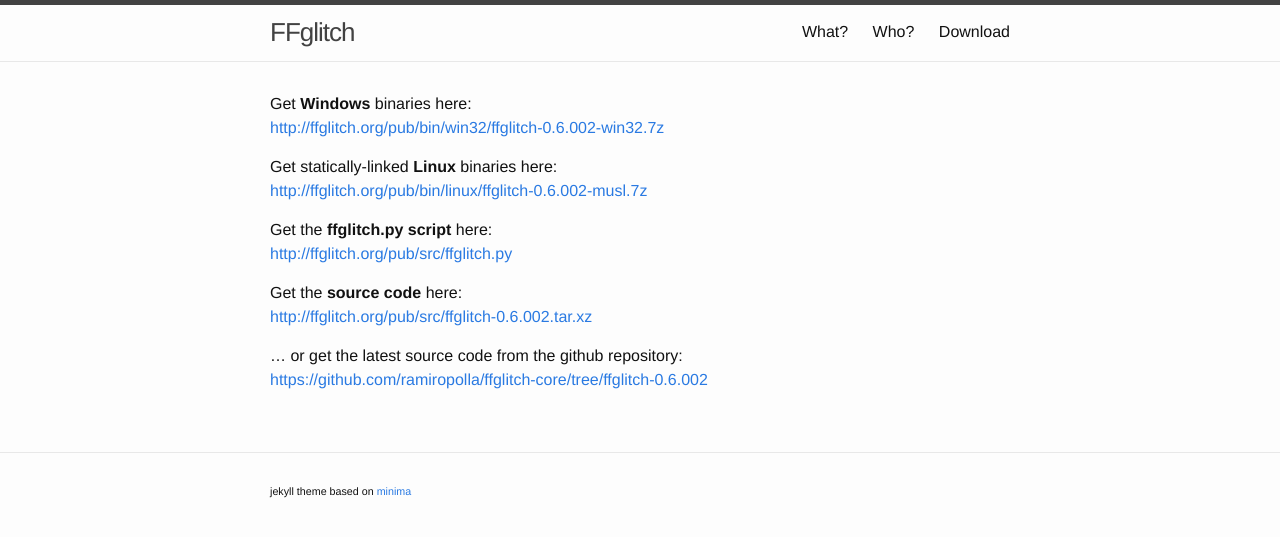
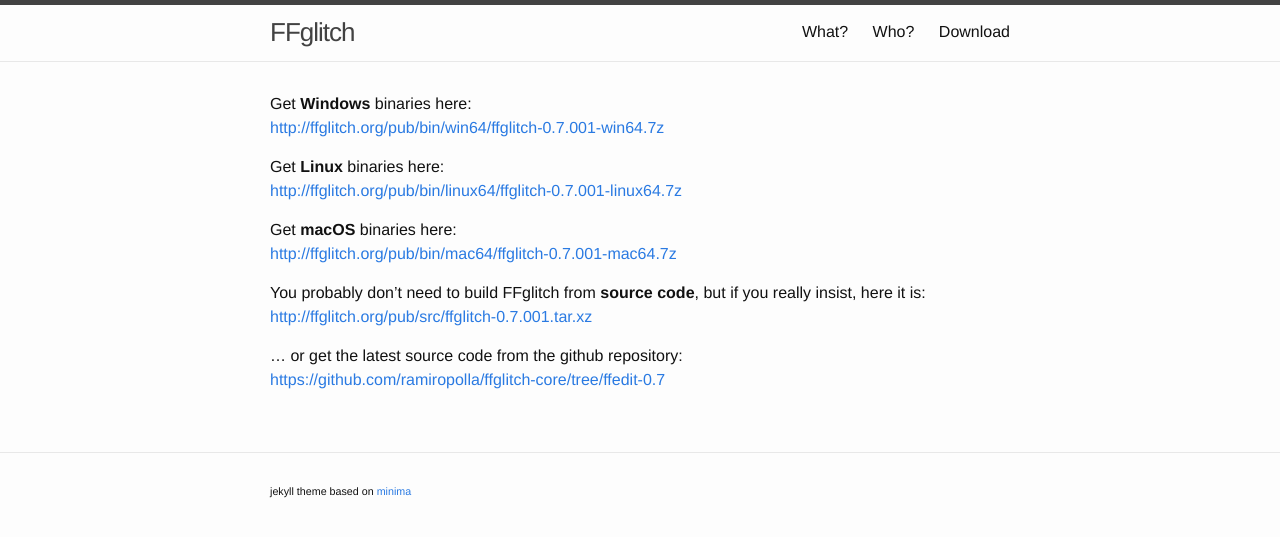
Before and after one commit to ramiropolla/ffglitch.org, a Jekyll site: the page built from download.md, in a window 1280 px wide. Shown: the top 537 px of the page. Built offline with Jekyll 4.4.1, drawn with Linux system fonts in a browser that asks for light colours.

```diff
--- a/download.md
+++ b/download.md
@@ -6,20 +6,21 @@ permalink: /download/
 
 Get **Windows** binaries here:
 <br />
-[http://ffglitch.org/pub/bin/win32/ffglitch-0.6.002-win32.7z](http://ffglitch.org/pub/bin/win32/ffglitch-0.6.002-win32.7z)
+[http://ffglitch.org/pub/bin/win64/ffglitch-0.7.001-win64.7z](http://ffglitch.org/pub/bin/win64/ffglitch-0.7.001-win64.7z)
 
-Get statically-linked **Linux** binaries here:
+Get **Linux** binaries here:
 <br />
-[http://ffglitch.org/pub/bin/linux/ffglitch-0.6.002-musl.7z](http://ffglitch.org/pub/bin/linux/ffglitch-0.6.002-musl.7z)
+[http://ffglitch.org/pub/bin/linux64/ffglitch-0.7.001-linux64.7z](http://ffglitch.org/pub/bin/linux64/ffglitch-0.7.001-linux64.7z)
 
-Get the **ffglitch.py script** here:
+Get **macOS** binaries here:
 <br />
-[http://ffglitch.org/pub/src/ffglitch.py](http://ffglitch.org/pub/src/ffglitch.py)
+[http://ffglitch.org/pub/bin/mac64/ffglitch-0.7.001-mac64.7z](http://ffglitch.org/pub/bin/mac64/ffglitch-0.7.001-mac64.7z)
 
-Get the **source code** here:
+You probably don't need to build FFglitch from **source code**,
+but if you really insist, here it is:
 <br />
-[http://ffglitch.org/pub/src/ffglitch-0.6.002.tar.xz](http://ffglitch.org/pub/src/ffglitch-0.6.002.tar.xz)
+[http://ffglitch.org/pub/src/ffglitch-0.7.001.tar.xz](http://ffglitch.org/pub/src/ffglitch-0.7.001.tar.xz)
 
 ... or get the latest source code from the github repository:
 <br />
-[https://github.com/ramiropolla/ffglitch-core/tree/ffglitch-0.6.002](https://github.com/ramiropolla/ffglitch-core/tree/ffglitch-0.6.002)
+[https://github.com/ramiropolla/ffglitch-core/tree/ffedit-0.7](https://github.com/ramiropolla/ffglitch-core/tree/ffedit-0.7)
```
Also changed, not shown: _posts/2018-11-06-ffglitch_0_7_001.md (added, +25 -0 lines), what.md (+1 -1 lines), assets/images/ffglitch_0_7_001.jpg (added).
